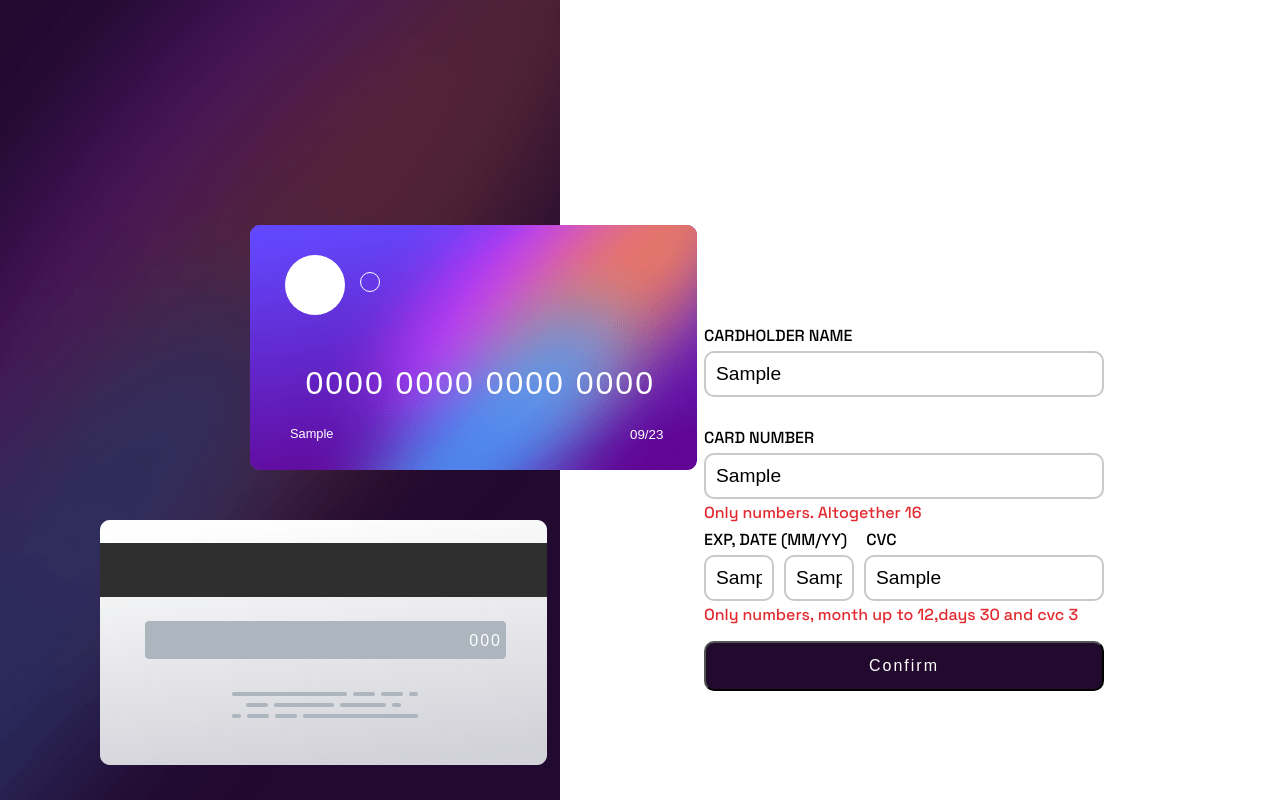
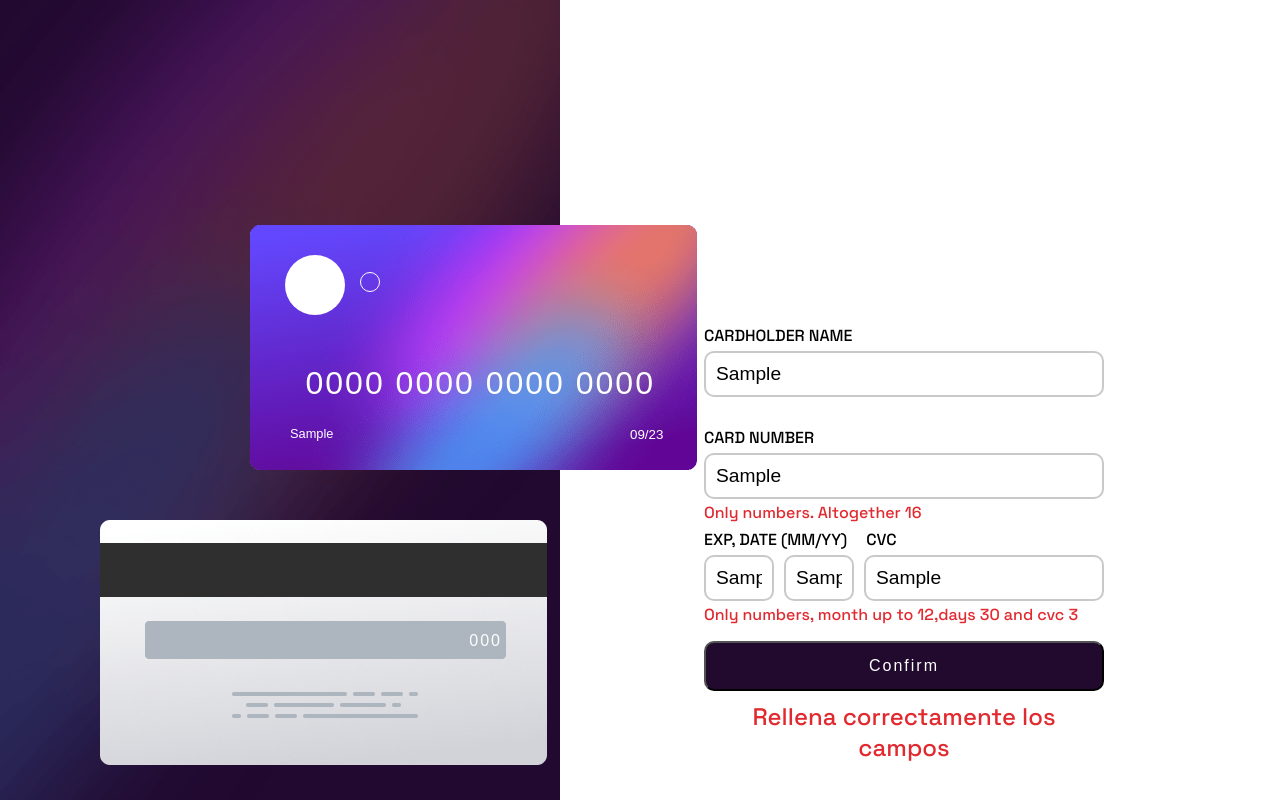
Before and after one commit to DavidSRV/CreditCard, a plain HTML site: page index.html in a window 1280 px wide. Both pictures are taken after typing "Sample", "Sample", "Sample", "Sample", "Sample" into the empty fields and a click on the button "Confirm". Drawn offline with nearby package versions, Linux system fonts and the light colour scheme; files that its build step writes are made by us from their sources.

Commit message:
cambio de rama

```diff
--- a/index.html
+++ b/index.html
@@ -13,7 +13,7 @@
 
     <section class="card1">
 
-        <img src="./Assets/images/bg-card-front.png" alt="">
+        <img src="Assets/images/bg-card-front.png" alt="">
 
         <div id="circle"></div>
 
@@ -86,6 +86,7 @@
             </div>
 
             <button id="button" class="inputconfirm" type="submit">Confirm</button>
+            <span id="btnconfirm" class="alert">Rellena correctamente los campos</span>
 
         </form>
 
--- a/src/controllers/controllers.js
+++ b/src/controllers/controllers.js
@@ -8,6 +8,14 @@ const expresiones = {
 	number: /^\d{16,16}$/,
     date: /^\d{2}$/,
     cvc: /^\d{3}$/
+}
+
+const campos = {
+    user: false,
+    number: false,
+    date: false,
+    date1: false,
+    cvc: false,
 }
 
 const validarFomulario = (e) => {
@@ -37,10 +45,11 @@ const validarFomulario = (e) => {
             validarCampo(expresiones.cvc, e.target, "cvc", "alertcvc", "cardCvc");
 
         break;
+
     }
 }
 
-const validarCampo = (expresiones, input, campo, campoverificado, copiaTarjeta, copiarcvc) =>{
+const validarCampo = (expresiones, input, campo, campoverificado, copiaTarjeta, copiarcvc) => {
 
     if(expresiones.test(input.value)){
 
@@ -48,15 +57,20 @@ const validarCampo = (expresiones, input, campo, campoverificado, copiaTarjeta,
 
         document.getElementById(campoverificado).classList.replace('alert-on','alert');
 
+        campos[campo] = true;
+
         document.getElementById(copiaTarjeta).value = input.value;
 
         document.getElementById(copiarcvc).value = input.value;
+
 
      } else {
 
         document.getElementById(campo).classList.add('input-incorrecto');
 
         document.getElementById(campoverificado).classList.replace('alert','alert-on');
+
+        campos[campo] = false;
 
         document.getElementById(copiaTarjeta).value = input.value;
 
@@ -75,4 +89,16 @@ inputs.forEach((input)=> {
 
 formulario.addEventListener('submit',(e)=>{
     e.preventDefault();
+
+    if(campos.user && campos.date && campos.cvc && campos.number && campos.date1){
+        formulario.reset();
+
+
+    }else{
+        document.getElementById('btnconfirm').classList.replace('alert','alert-in-input');
+
+
+    }
+
+
 });
```
